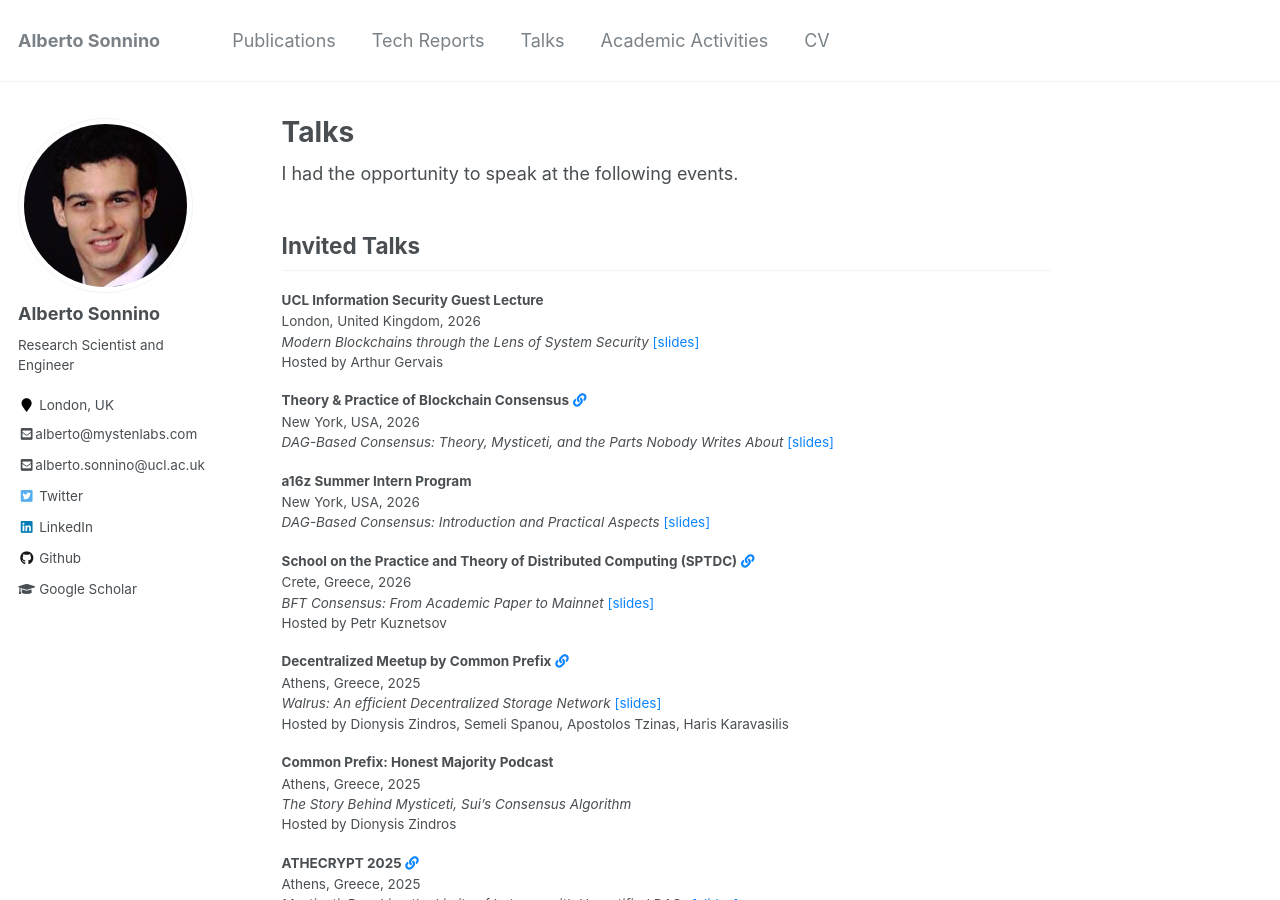
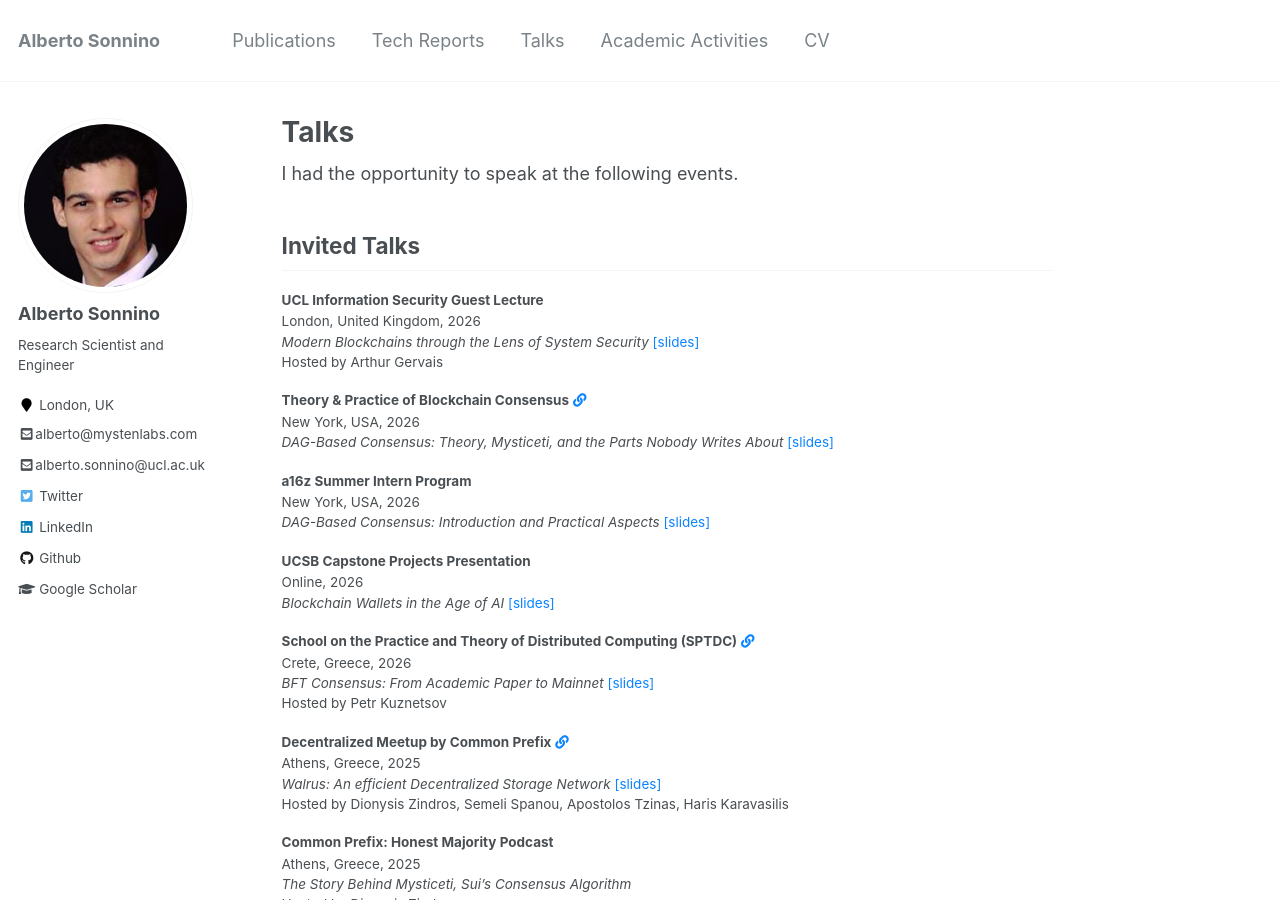
Before and after one commit to asonnino/asonnino.github.io, a Jekyll site: the page built from _pages/talks.md, in a window 1280 px wide and 900 px high. Built offline with Jekyll 4.4.1, drawn with Linux system fonts in a browser that asks for light colours.

Commit message:
feat: update invited talks

```diff
--- a/_data/talks.json
+++ b/_data/talks.json
@@ -863,5 +863,13 @@
     "location": "New York, USA",
     "date": 2026,
     "slides": "dag-consensus-v2.pdf"
+  },
+  {
+    "category": "invited",
+    "title": "Blockchain Wallets in the Age of AI",
+    "event": "UCSB Capstone Projects Presentation",
+    "location": "Online",
+    "date": 2026,
+    "slides": "ucsb-capstone-2026-v1.pdf"
   }
 ]
```
